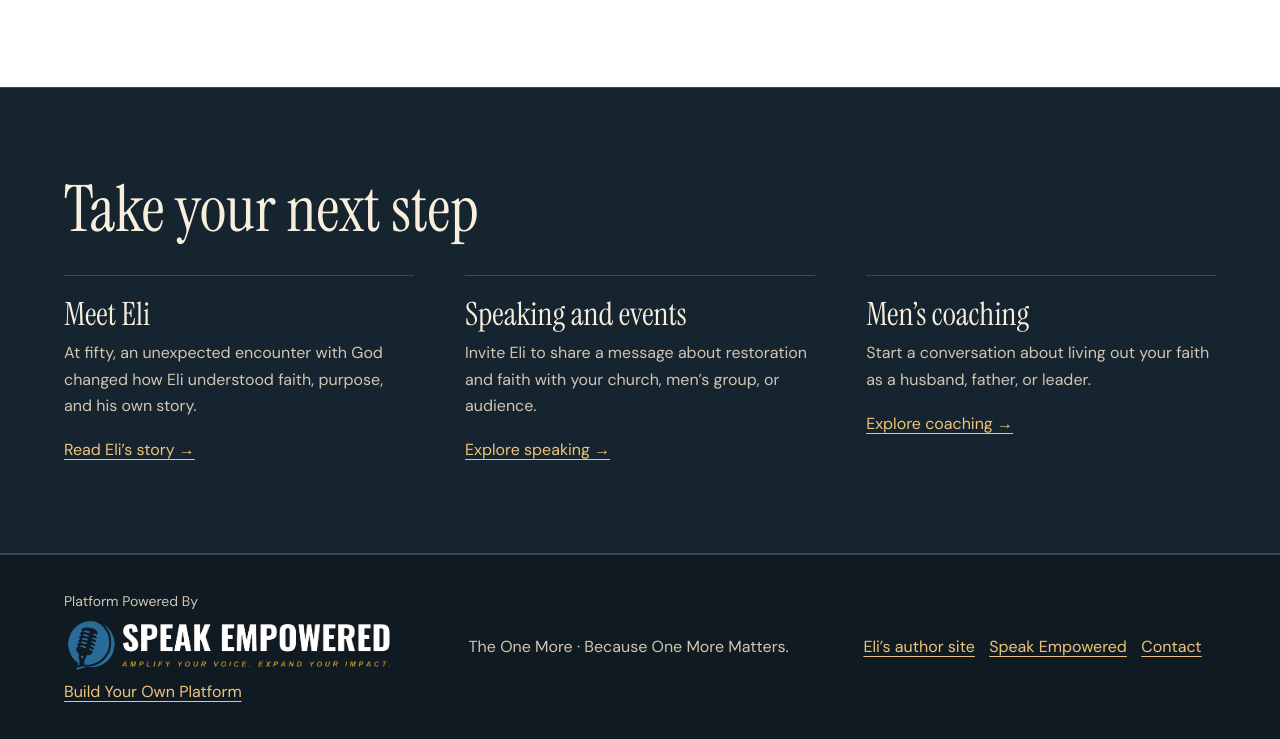
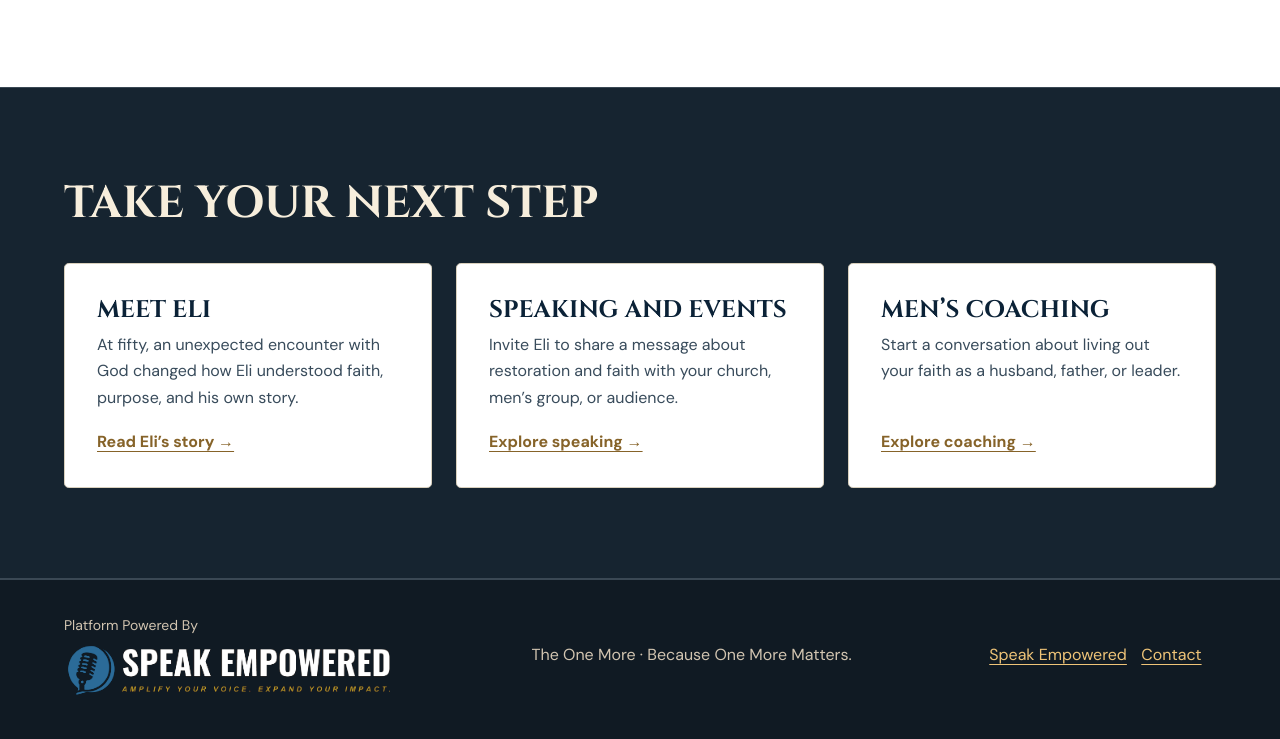
Before and after one commit to speak-empowered/TROM, a website: page index.html in a window 1280 px wide. Shown: the part 1659-2398 px from the top of the page. Drawn offline with Linux system fonts and the light colour scheme.

Commit message:
Match book heading style, simplify footer, and frame homepage steps

```diff
--- a/assets/site.css
+++ b/assets/site.css
@@ -1,4 +1,4 @@
-@import url('https://fonts.googleapis.com/css2?family=DM+Sans:wght@400;500;600;700&family=Instrument+Serif:ital@0;1&display=swap');
+@import url('https://fonts.googleapis.com/css2?family=Cinzel:wght@600;700&family=DM+Sans:wght@400;500;600;700&family=Instrument+Serif:ital@0;1&display=swap');
 
 :root {
   color-scheme: dark;
@@ -9,6 +9,7 @@
   --gold: #efc478;
   --line: #3a4854;
   --serif: 'Instrument Serif', Georgia, serif;
+  --heading: 'Cinzel', Georgia, serif;
   --sans: 'DM Sans', system-ui, sans-serif;
 }
 * { box-sizing: border-box; }
@@ -18,10 +19,10 @@ a:hover { color: var(--paper); }
 a:focus-visible, summary:focus-visible { outline: 2px solid var(--gold); outline-offset: 5px; }
 img { display: block; max-width: 100%; height: auto; }
 p { margin: 0 0 1.1rem; }
-h1, h2, h3 { margin: 0 0 .3em; font: 400 2rem/1.03 var(--serif); }
-h1 { font-size: clamp(3.8rem, 8vw, 8.5rem); letter-spacing: -.025em; }
-h2 { font-size: clamp(2.5rem, 5vw, 4.4rem); }
-h3 { font-size: 2rem; }
+h1, h2, h3 { margin: 0 0 .3em; font: 700 1.65rem/1.2 var(--heading); text-transform: uppercase; }
+h1 { font-size: clamp(2.6rem, 5.8vw, 6rem); letter-spacing: -.02em; }
+h2 { font-size: clamp(2rem, 3.5vw, 3.4rem); }
+h3 { font-size: 1.5rem; }
 .wrap { width: min(100% - 2 * clamp(1.25rem, 5vw, 5rem), 1370px); margin-inline: auto; }
 .skip { position: absolute; z-index: 5; left: 1rem; top: -8rem; padding: .6rem 1rem; background: var(--ink); }
 .skip:focus { top: .8rem; }
@@ -45,8 +46,8 @@ h3 { font-size: 2rem; }
 .hero::before { position: absolute; inset: 0; z-index: -1; content: ''; background: linear-gradient(90deg,rgba(13,13,12,.88),rgba(13,13,12,.65) 34%,transparent 65%), url(images/geralt-crosses-671379.jpg) center 48% / min(100vw, 2048px) auto no-repeat; }
 .hero-layout { position: relative; min-height: clamp(575px, 48vw, 710px); display: flex; align-items: center; padding-block: 4.6rem; }
 .hero-copy { width: min(56%, 610px); }
-.hero h1 { margin-bottom: .16em; font-size: clamp(4rem, 7.5vw, 7.5rem); }
-.hero h1 em { display: block; color: var(--gold); }
+.hero h1 { margin-bottom: .16em; font-size: clamp(2.6rem, 5.8vw, 6rem); }
+.hero h1 em { display: block; font-style: normal; color: var(--gold); }
 .hero-copy > p:last-of-type { max-width: 52ch; color: var(--paper); }
 .kicker { color: var(--gold); font: 700 .76rem/1.35 var(--sans); text-transform: uppercase; letter-spacing: .21em; margin-bottom: 1.05rem; }
 .actions { display: flex; flex-wrap: wrap; gap: .85rem; margin-top: 1.7rem; }
@@ -65,8 +66,8 @@ h3 { font-size: 2rem; }
 .home-links article, .topics article { border-top: 1px solid var(--line); padding-top: 1.35rem; }
 .home-links p, .topics p { color: var(--muted); max-width: 43ch; }
 .subhero { background: radial-gradient(ellipse at 90% 0%, #244056, transparent 54%), var(--ink); border-bottom: 1px solid var(--line); }
-.subhero h1 { font-size: clamp(3.5rem, 8vw, 7rem); }
-.subhero em { color: var(--gold); }
+.subhero h1 { font-size: clamp(2.4rem, 5.5vw, 5.6rem); }
+.subhero em { font-style: normal; color: var(--gold); }
 .subhero .grid { align-items: center; }
 .intro-photo { justify-self: center; width: min(100%, 485px); border: 1px solid #7a6245; border-radius: .22rem; }
 .book-photo { justify-self: center; width: min(100%, 320px); border: 1px solid #7a6245; box-shadow: 16px 18px 0 #231e17, 18px 20px 0 #554333; }
@@ -95,7 +96,7 @@ blockquote p { font: 400 clamp(1.7rem, 3vw, 2.5rem)/1.15 var(--serif); margin: 0
   .hero::before { background: linear-gradient(0deg,#101a23 1%,#101a23 17%,#101a23ed 41%,#101a2319 71%), url(images/geralt-crosses-671379.jpg) center top / auto 68% no-repeat; }
   .hero-layout { min-height: auto; padding-top: clamp(270px, 71vw, 450px); padding-bottom: 3rem; }
   .hero-copy { width: 100%; }
-  .hero h1 { font-size: clamp(3.3rem, 13vw, 5.75rem); }
+  .hero h1 { font-size: clamp(2.4rem, 9vw, 4rem); }
   .two, .three { grid-template-columns: 1fr; }
   .intro-photo, .book-photo { justify-self: start; }
   .intro-photo { max-width: 365px; }
@@ -142,3 +143,19 @@ blockquote p { font: 400 clamp(1.7rem, 3vw, 2.5rem)/1.15 var(--serif); margin: 0
 .testimonial blockquote { margin: 0 0 1.3rem; padding: 0; border: 0; }
 .testimonial blockquote p { line-height: 1.3; }
 .testimonial figcaption { color: #866329; }
+
+.platform-credit .platform-logo-link { display: block; width: 330px; max-width: 100%; }
+.home-links { gap: 1.5rem; }
+.home-links article {
+  display: flex;
+  flex-direction: column;
+  padding: clamp(1.4rem, 2.5vw, 2rem);
+  border: 1px solid #d9d0bd;
+  border-radius: .3rem;
+  background: #fff;
+  color: #0b2237;
+}
+.home-links article p { color: #384b5b; }
+.home-links article a { margin-top: auto; color: #866329; font-weight: 700; }
+.home-links article a:hover { color: #0b2237; }
+.home-links article a:focus-visible { outline-color: #0b2237; }
--- a/index.html
+++ b/index.html
@@ -63,11 +63,10 @@
     <div class="wrap">
       <div class="platform-credit">
         <p>Platform Powered By</p>
-        <img src="assets/images/SE%20Logo.png" alt="Speak Empowered" width="1627" height="262" loading="lazy">
-        <a href="https://speakempowered.com/platform-development" target="_blank" rel="noopener noreferrer">Build Your Own Platform</a>
+        <a class="platform-logo-link" href="https://speakempowered.com/platform-development" target="_blank" rel="noopener noreferrer"><img src="assets/images/SE%20Logo.png" alt="Speak Empowered platform development" width="1627" height="262" loading="lazy"></a>
       </div>
       <p>The One More · Because One More Matters.</p>
-      <div><a href="https://elibrackenbury.com/">Eli’s author site</a><a href="https://speakempowered.com/speakers/eli-brackenbury">Speak Empowered</a><a href="contact.html">Contact</a></div>
+      <div><a href="https://speakempowered.com/speakers/eli-brackenbury">Speak Empowered</a><a href="contact.html">Contact</a></div>
     </div>
   </footer>
 </body>
```
Also changed, not shown: book.html (+2 -3 lines), contact.html (+2 -3 lines), meet-eli.html (+2 -3 lines), mens-coaching.html (+2 -3 lines), one-more.html (+2 -3 lines), speaking.html (+2 -3 lines).
